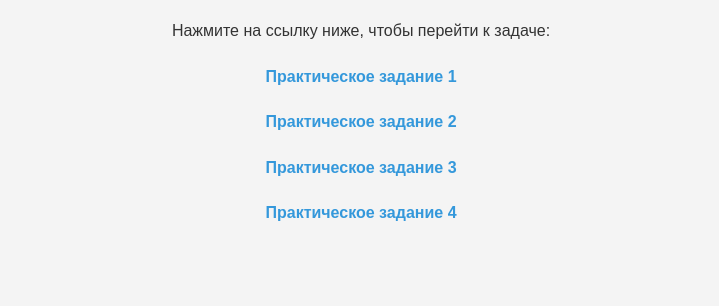
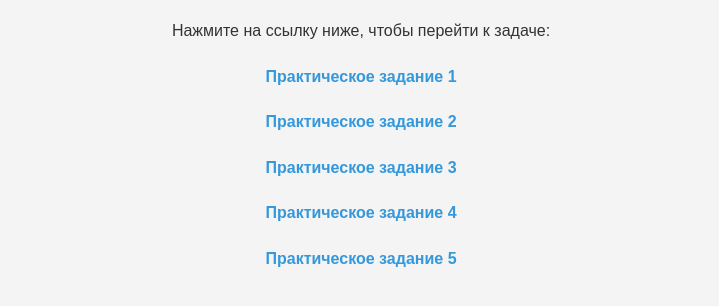
Before and after one commit to igkfellk/web-practice-1, a plain HTML site: page index.html in a window 1280 px wide. Shown: the part 76-382 px from the top of the page, without its empty margins (279-998 px from the left). Drawn offline with Linux system fonts and the light colour scheme.

Commit message:
Update index.html

```diff
--- a/index.html
+++ b/index.html
@@ -13,5 +13,6 @@
     <p><a href="https://igkfellk.github.io/web-practice-2/">Практическое задание 2</a></p>
     <p><a href="https://igkfellk.github.io/web-practice-3/">Практическое задание 3</a></p>
     <p><a href="https://igkfellk.github.io/web-practice-4/">Практическое задание 4</a></p>
+    <p><a href="https://igkfellk.github.io/web-practice-5/">Практическое задание 5</a></p>
 </body>
 </html>
```
